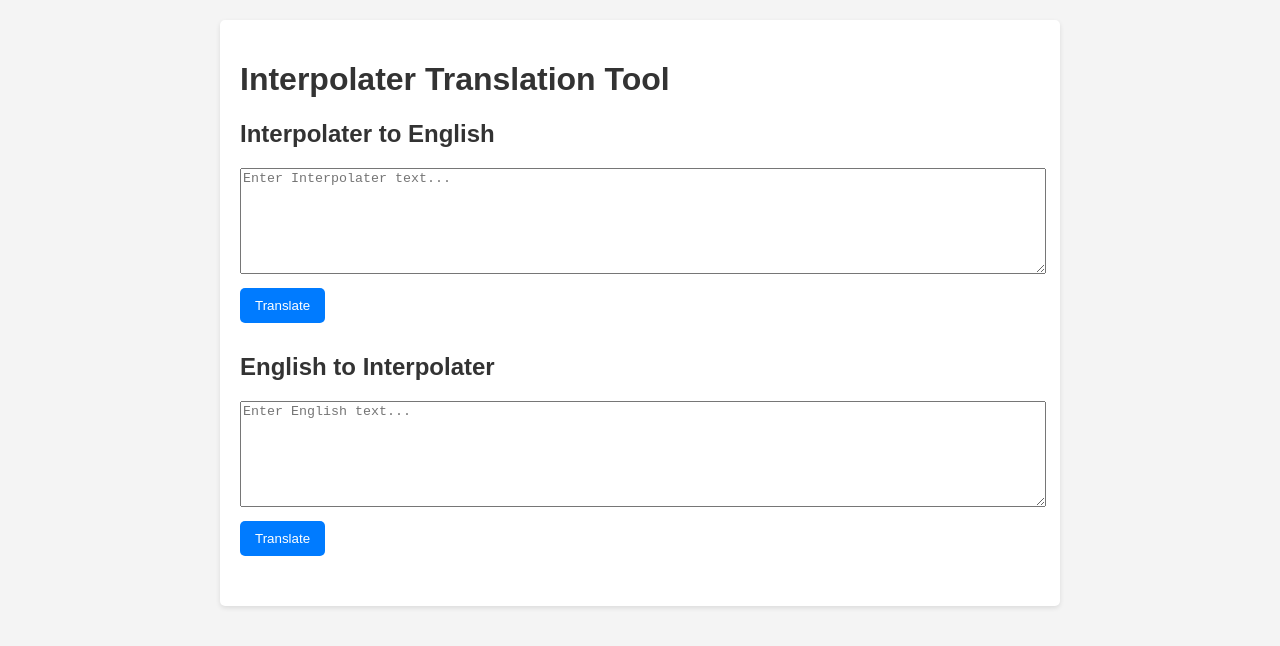
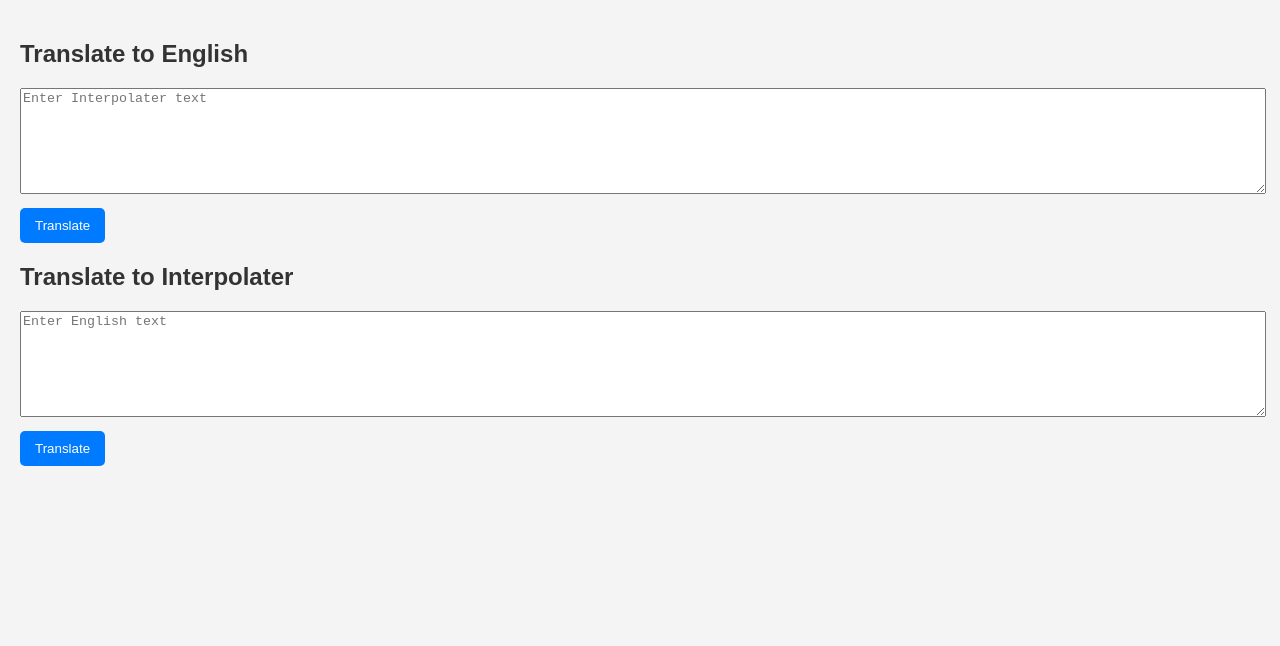
Before and after one commit to Arnsed44/translate, a plain HTML site: page index.html in a window 1280 px wide. Drawn offline with Linux system fonts and the light colour scheme.

Commit message:
Update index.html

```diff
--- a/index.html
+++ b/index.html
@@ -3,26 +3,21 @@
 <head>
     <meta charset="UTF-8">
     <meta name="viewport" content="width=device-width, initial-scale=1.0">
-    <title>Interpolater Translation Tool</title>
+    <title>Translator</title>
     <link rel="stylesheet" href="styles.css">
 </head>
 <body>
-    <div class="container">
-        <h1>Interpolater Translation Tool</h1>
-
-        <div class="section">
-            <h2>Interpolater to English</h2>
-            <textarea id="inputInterpolater" placeholder="Enter Interpolater text..."></textarea>
-            <button onclick="translateToEnglish()">Translate</button>
-            <p id="outputEnglish"></p>
-        </div>
-
-        <div class="section">
-            <h2>English to Interpolater</h2>
-            <textarea id="inputEnglish" placeholder="Enter English text..."></textarea>
-            <button onclick="translateToInterpolater()">Translate</button>
-            <p id="outputInterpolater"></p>
-        </div>
+    <div>
+        <h2>Translate to English</h2>
+        <textarea id="inputWordToEnglish" placeholder="Enter Interpolater text"></textarea>
+        <button id="translateToEnglishBtn">Translate</button>
+        <p id="resultToEnglish"></p>
+    </div>
+    <div>
+        <h2>Translate to Interpolater</h2>
+        <textarea id="inputWordToInterpolater" placeholder="Enter English text"></textarea>
+        <button id="translateToInterpolaterBtn">Translate</button>
+        <p id="resultToInterpolater"></p>
     </div>
     <script src="script.js"></script>
 </body>
```
